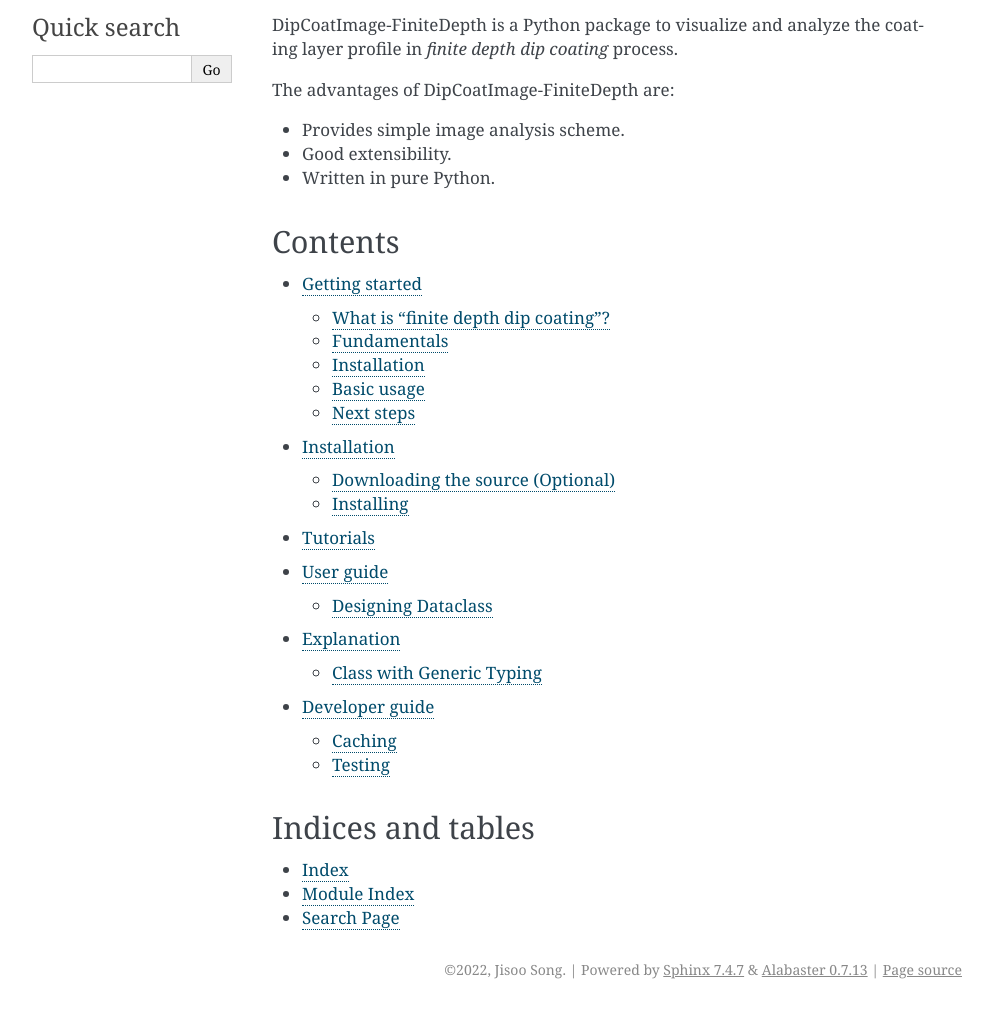
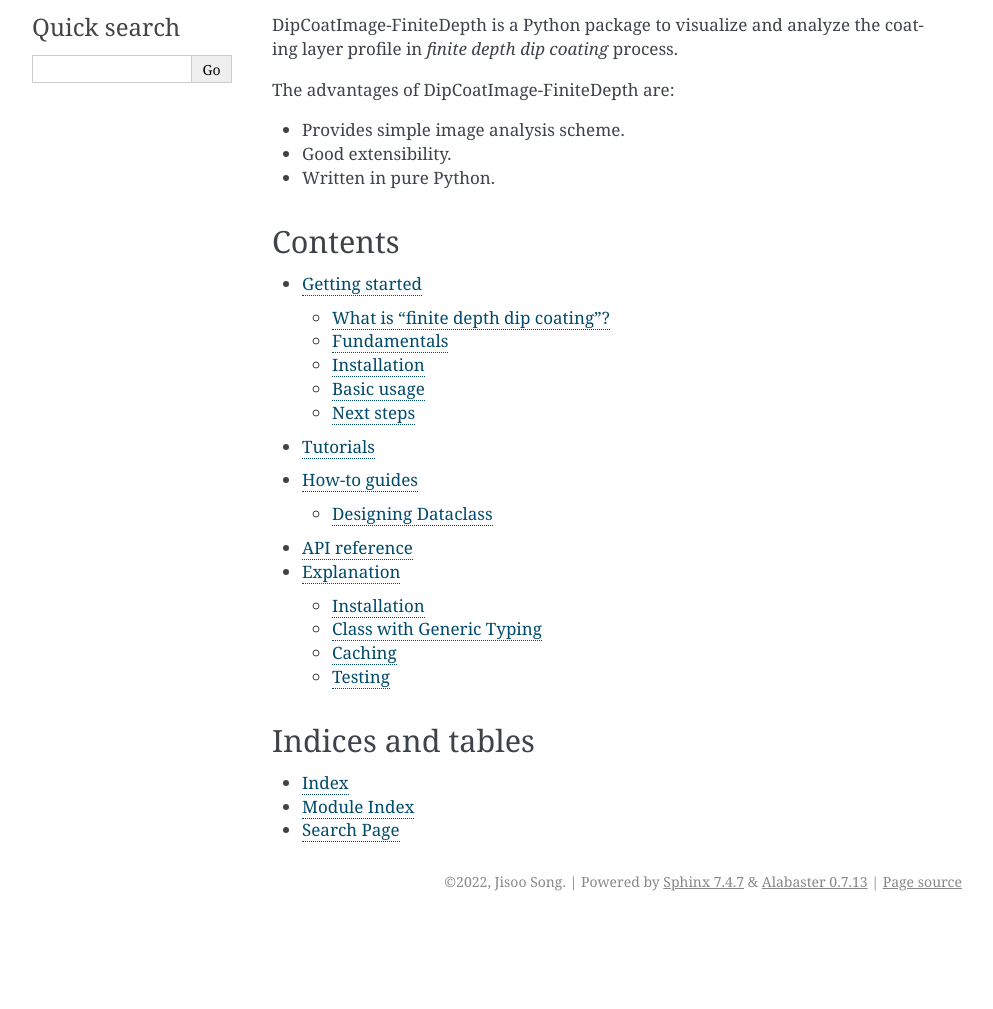
Before and after one commit to dipcoat-image/finitedepth, a Sphinx documentation site: the page built from doc/source/index.rst, in a window 1280 px wide, cut to the strip 256-1265 px from the top of the page. Shown: the whole strip, without its empty margins (148-1141 px from the left). Built offline with Sphinx 7.4.7, drawn with Linux system fonts in a browser that asks for light colours; after the commit the page ends 1177 px from its top, so only the background shows below that.

Commit message:
doc: enhance doc
Rename subsections

```diff
--- a/doc/source/explanation/index.rst
+++ b/doc/source/explanation/index.rst
@@ -7,4 +7,7 @@
 .. toctree::
    :maxdepth: 1
 
+   install
    generic-typing
+   caching
+   testing
--- a/doc/source/user-guide/index.rst
+++ b/doc/source/guide/index.rst
@@ -1,8 +1,8 @@
 .. _user-guide:
 
-==========
-User guide
-==========
+=============
+How-to guides
+=============
 
 .. toctree::
    :maxdepth: 2
--- a/doc/source/index.rst
+++ b/doc/source/index.rst
@@ -50,11 +50,10 @@
    :maxdepth: 2
 
    intro
-   install
    tutorial/index
-   user-guide/index
+   guide/index
+   reference
    explanation/index
-   dev-guide/index
 
 Indices and tables
 ==================
--- /dev/null
+++ b/doc/source/reference.rst
@@ -0,0 +1,3 @@
+=============
+API reference
+=============
```
Also changed, not shown: doc/source/dev-guide/index.rst (deleted, +0 -8 lines), doc/source/explanation/caching.rst (renamed from doc/source/dev-guide/caching.rst), doc/source/explanation/install.rst (renamed from doc/source/install.rst), doc/source/explanation/testing.rst (renamed from doc/source/dev-guide/testing.rst), doc/source/guide/dataclass-design.rst (renamed from doc/source/user-guide/dataclass-design.rst).
